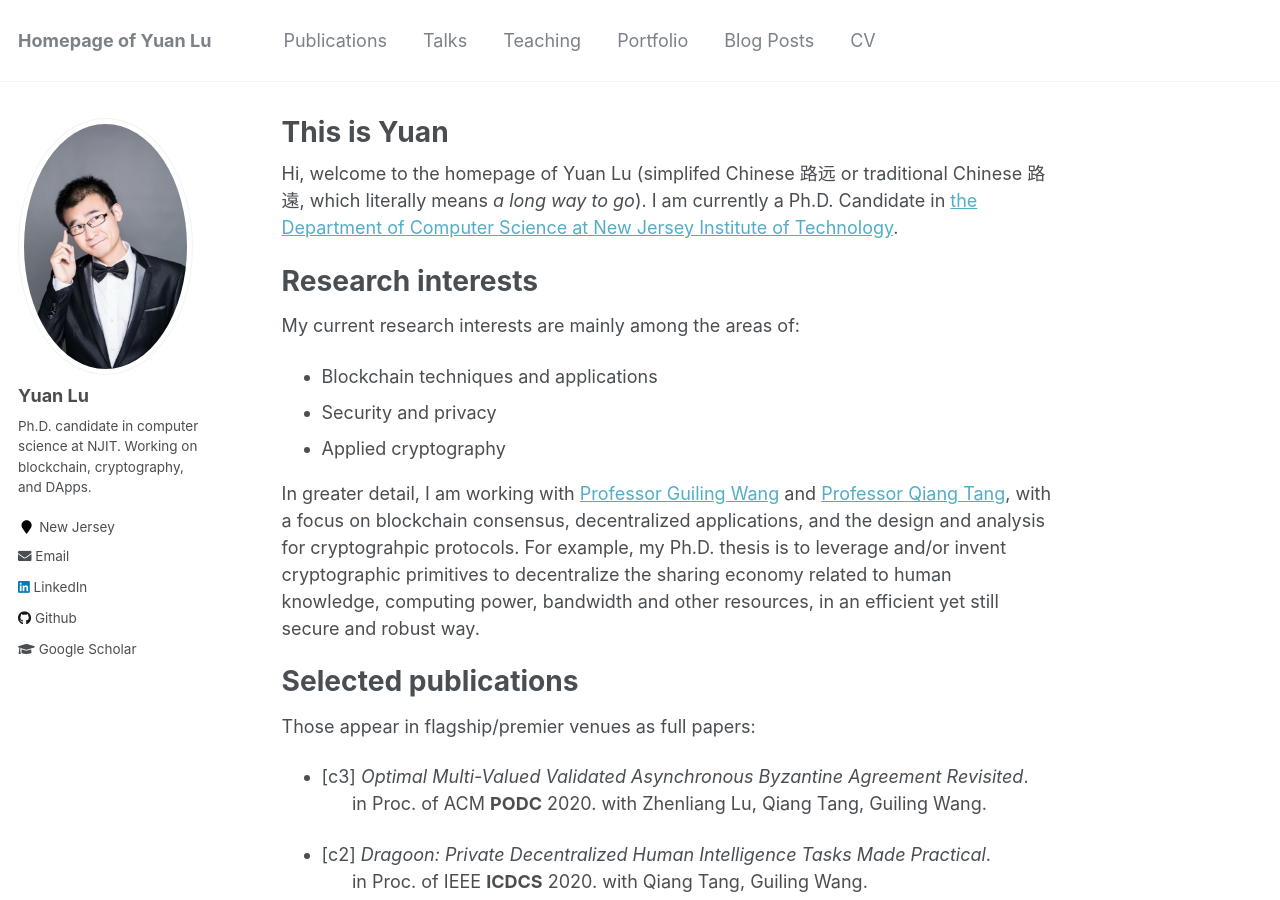
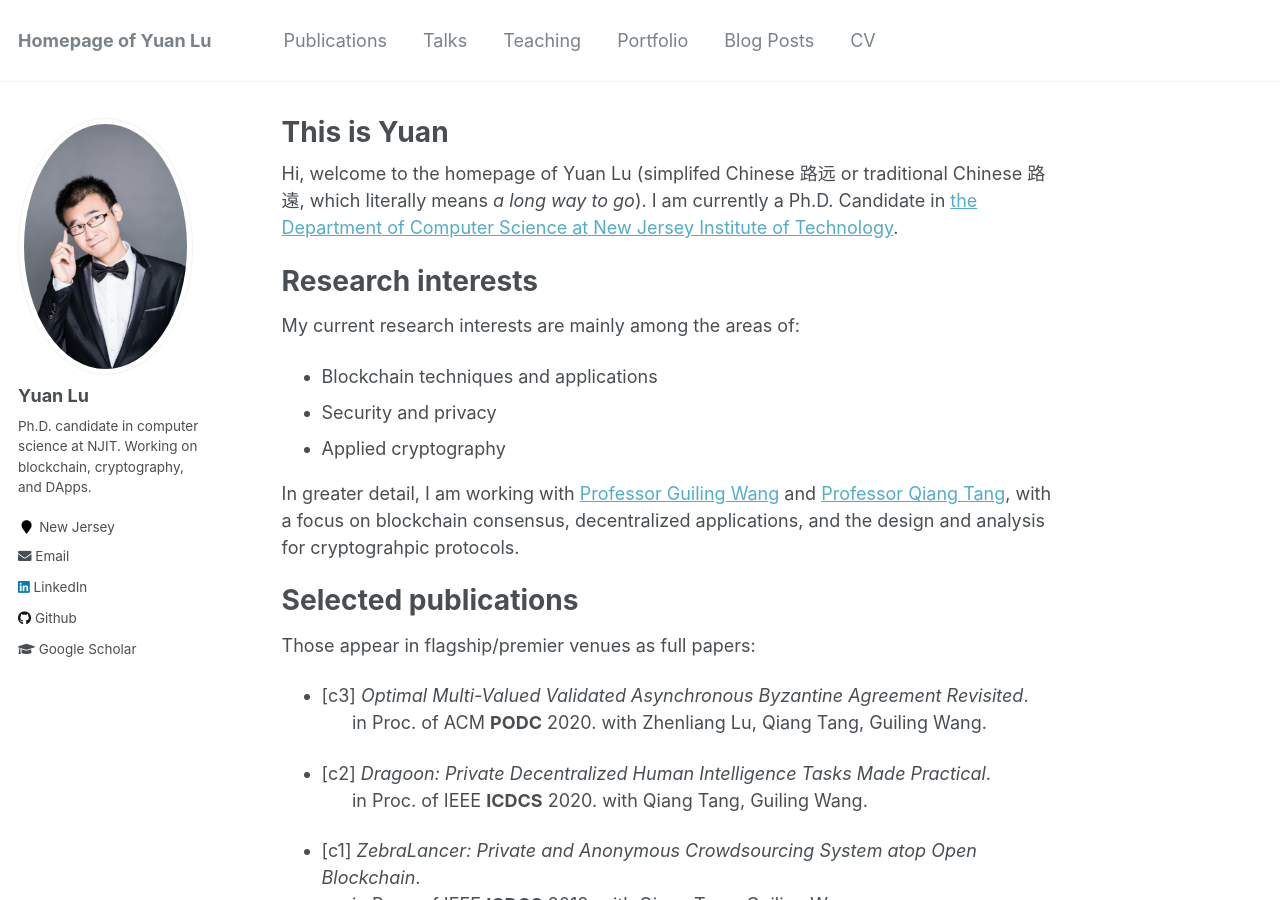
Before and after one commit to yylluu/yylluu.github.io, a Jekyll site: the page built from _pages/about.md, in a window 1280 px wide and 900 px high. Built offline with Jekyll 4.4.1, drawn with Linux system fonts in a browser that asks for light colours.

Commit message:
Update about.md

```diff
--- a/_pages/about.md
+++ b/_pages/about.md
@@ -19,7 +19,7 @@
 - Security and privacy
 - Applied cryptography
 
-In greater detail, I am working with [Professor Guiling Wang](https://web.njit.edu/~gwang/) and [Professor Qiang Tang](https://web.njit.edu/~qiang/), with a focus on blockchain consensus, decentralized applications, and the design and analysis for cryptograhpic protocols. For example, my Ph.D. thesis is to leverage and/or invent cryptographic primitives to decentralize the sharing economy related to human knowledge, computing power, bandwidth and other resources, in an efficient yet still secure and robust way.
+In greater detail, I am working with [Professor Guiling Wang](https://web.njit.edu/~gwang/) and [Professor Qiang Tang](https://web.njit.edu/~qiang/), with a focus on blockchain consensus, decentralized applications, and the design and analysis for cryptograhpic protocols.
 
 Selected publications
 ======
```
